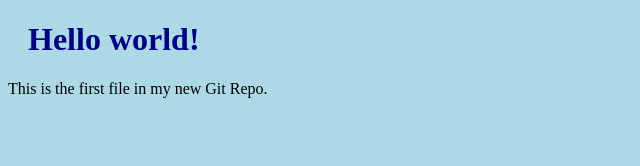
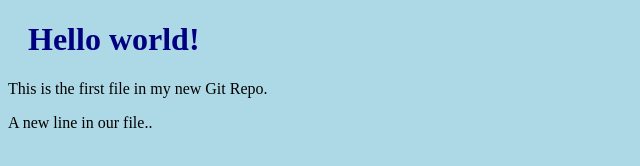
Before and after one commit to robertctn/gitest, a plain HTML site: page index.html in a window 1280 px wide. Shown: the whole page, without its empty margins (0-640 px from the left). Drawn offline with Linux system fonts and the light colour scheme.

Commit message:
Updated index with a new line

```diff
--- a/index.html
+++ b/index.html
@@ -8,6 +8,7 @@
 
 <h1>Hello world!</h1>
 <p>This is the first file in my new Git Repo.</p>
+<p>A new line in our file..</p>
 
 </body>
 </html>
```
